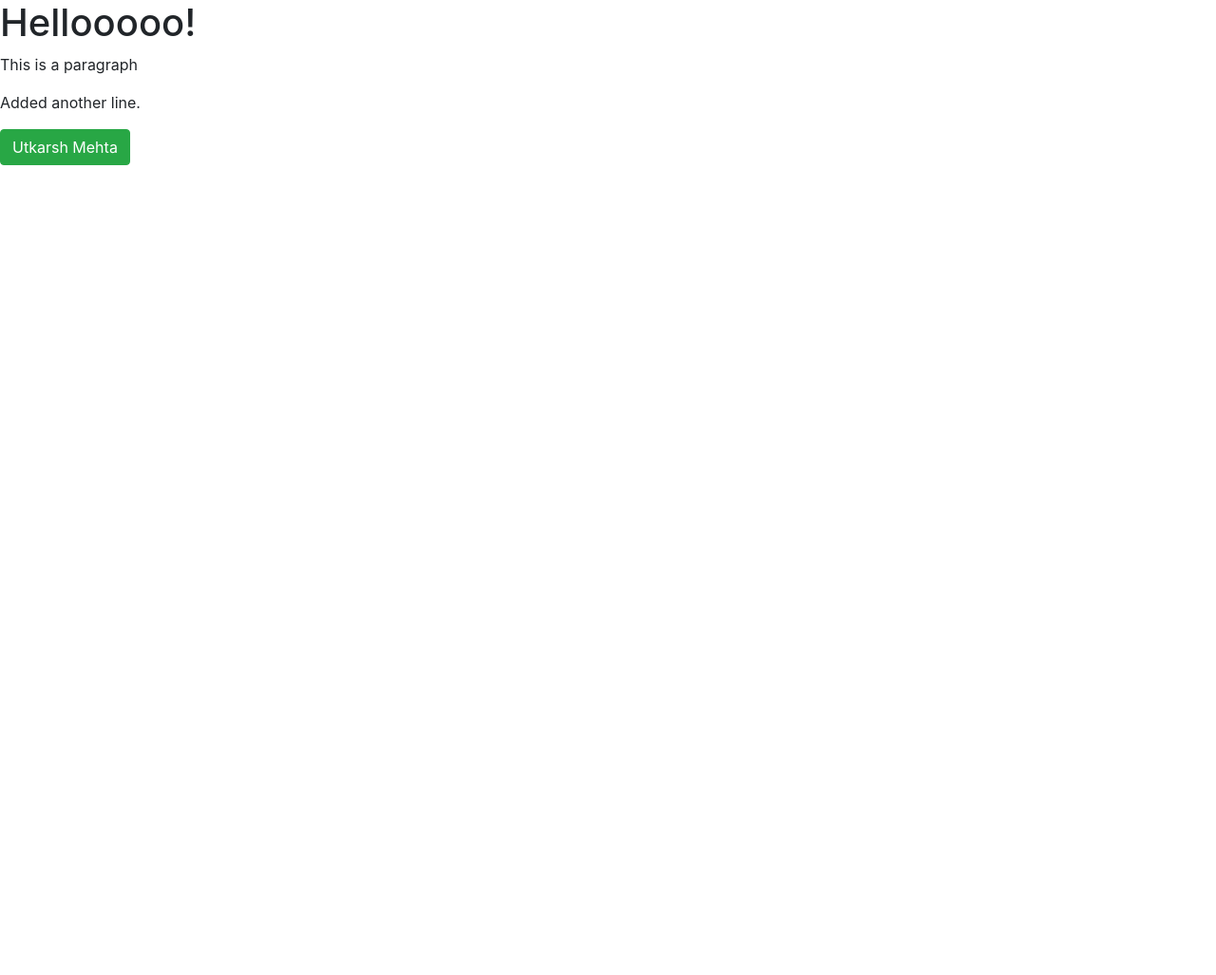
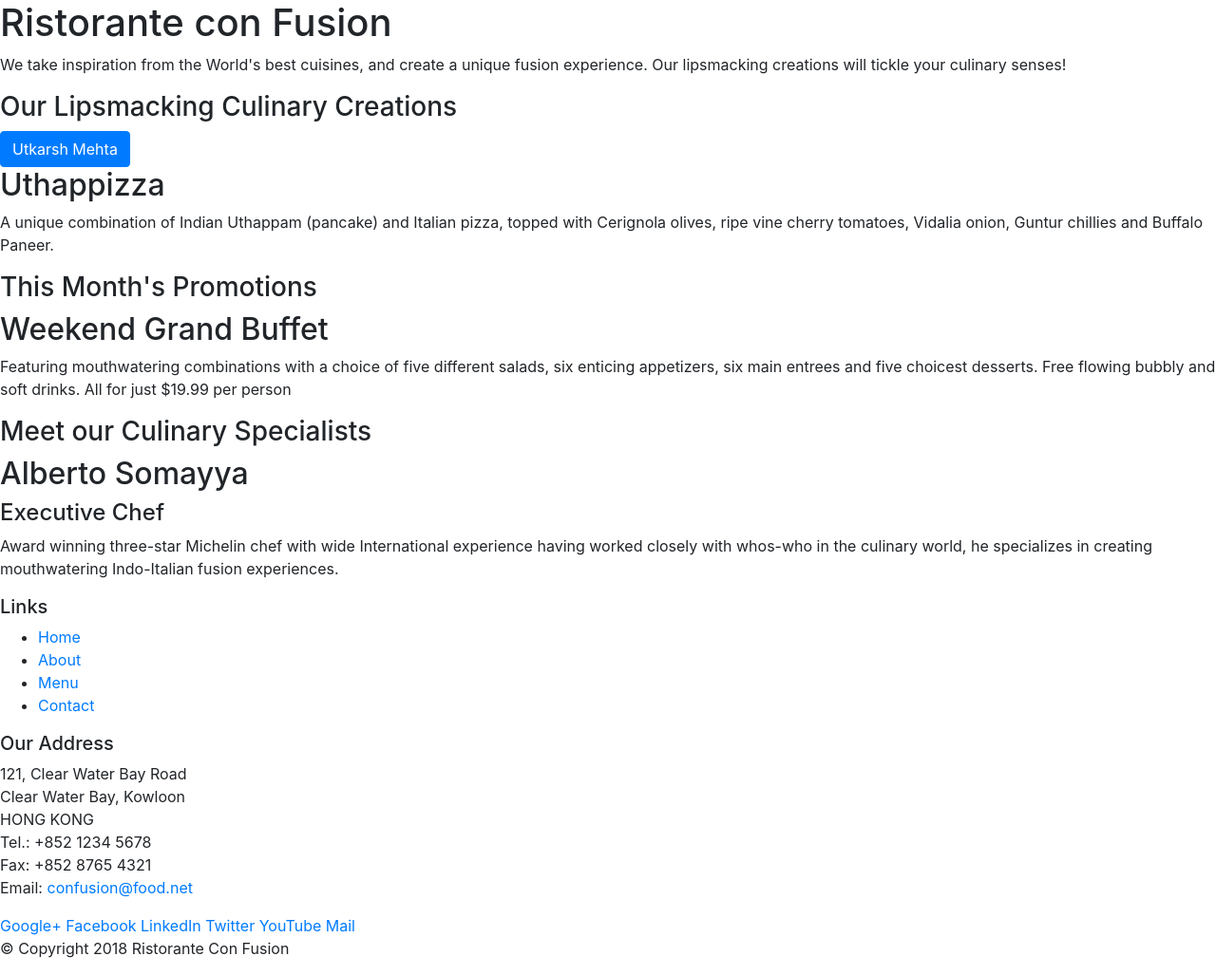
Before and after one commit to utkarshmehta/umehta.githhub.io, a website: page index.html in a window 1280 px wide. Shown: the whole page at 95% size. Before the commit the page ends 800 px from the top, so only its background shows below. Drawn offline with nearby package versions, Linux system fonts and the light colour scheme.

Commit message:
change index.html and add jquery and bootstrap files in index.html

```diff
--- a/index.html
+++ b/index.html
@@ -1,16 +1,121 @@
 <!DOCTYPE html>
 <html lang="en">
   <head>
-    <meta charset="UTF-8" />
-    <meta http-equiv="X-UA-Compatible" content="IE=edge" />
-    <meta name="viewport" content="width=device-width, initial-scale=1.0" />
-    <link rel="stylesheet" href="node_modules/bootstrap/dist/css/bootstrap.min.css">
-    <title>This is a Header</title>
+    <title>Ristorante Con Fusion</title>
+    <link
+      rel="stylesheet"
+      href="node_modules/bootstrap/dist/css/bootstrap.min.css"
+    />
   </head>
+
   <body>
-    <h1>Hellooooo!</h1>
-    <p>This is a paragraph</p>
-    <p>Added another line.</p>
-    <button class="btn btn-success">Utkarsh Mehta</button>
+    <header>
+      <div>
+        <div>
+          <div>
+            <h1>Ristorante con Fusion</h1>
+            <p>
+              We take inspiration from the World's best cuisines, and create a
+              unique fusion experience. Our lipsmacking creations will tickle
+              your culinary senses!
+            </p>
+          </div>
+          <div></div>
+        </div>
+      </div>
+    </header>
+
+    <div>
+      <div>
+        <div>
+          <h3>Our Lipsmacking Culinary Creations</h3>
+        </div>
+        <div>
+          <button class="btn btn-primary">Utkarsh Mehta</button>
+          <h2>Uthappizza</h2>
+          <p>
+            A unique combination of Indian Uthappam (pancake) and Italian pizza,
+            topped with Cerignola olives, ripe vine cherry tomatoes, Vidalia
+            onion, Guntur chillies and Buffalo Paneer.
+          </p>
+        </div>
+      </div>
+
+      <div>
+        <div>
+          <h3>This Month's Promotions</h3>
+        </div>
+        <div>
+          <h2>Weekend Grand Buffet</h2>
+          <p>
+            Featuring mouthwatering combinations with a choice of five different
+            salads, six enticing appetizers, six main entrees and five choicest
+            desserts. Free flowing bubbly and soft drinks. All for just $19.99
+            per person
+          </p>
+        </div>
+      </div>
+
+      <div>
+        <div>
+          <h3>Meet our Culinary Specialists</h3>
+        </div>
+        <div>
+          <h2>Alberto Somayya</h2>
+          <h4>Executive Chef</h4>
+          <p>
+            Award winning three-star Michelin chef with wide International
+            experience having worked closely with whos-who in the culinary
+            world, he specializes in creating mouthwatering Indo-Italian fusion
+            experiences.
+          </p>
+        </div>
+      </div>
+    </div>
+
+    <footer>
+      <div>
+        <div>
+          <div>
+            <h5>Links</h5>
+            <ul>
+              <li><a href="#">Home</a></li>
+              <li><a href="#">About</a></li>
+              <li><a href="#">Menu</a></li>
+              <li><a href="#">Contact</a></li>
+            </ul>
+          </div>
+          <div>
+            <h5>Our Address</h5>
+            <address>
+              121, Clear Water Bay Road<br />
+              Clear Water Bay, Kowloon<br />
+              HONG KONG<br />
+              Tel.: +852 1234 5678<br />
+              Fax: +852 8765 4321<br />
+              Email: <a href="mailto:confusion@food.net">confusion@food.net</a>
+            </address>
+          </div>
+          <div>
+            <div>
+              <a href="http://google.com/+">Google+</a>
+              <a href="http://www.facebook.com/profile.php?id=">Facebook</a>
+              <a href="http://www.linkedin.com/in/">LinkedIn</a>
+              <a href="http://twitter.com/">Twitter</a>
+              <a href="http://youtube.com/">YouTube</a>
+              <a href="mailto:">Mail</a>
+            </div>
+          </div>
+        </div>
+        <div>
+          <div>
+            <p>© Copyright 2018 Ristorante Con Fusion</p>
+          </div>
+        </div>
+      </div>
+    </footer>
+    <script src="node_modules/jquery/dist/jquery.slim.min.js"></script>
+    <script src="node_modules/popper.js/dist/umd/popper.min.js"></script>
+    <script src="node_modules/bootstrap/dist/js/bootstrap.min.js"></script>
   </body>
 </html>
```
